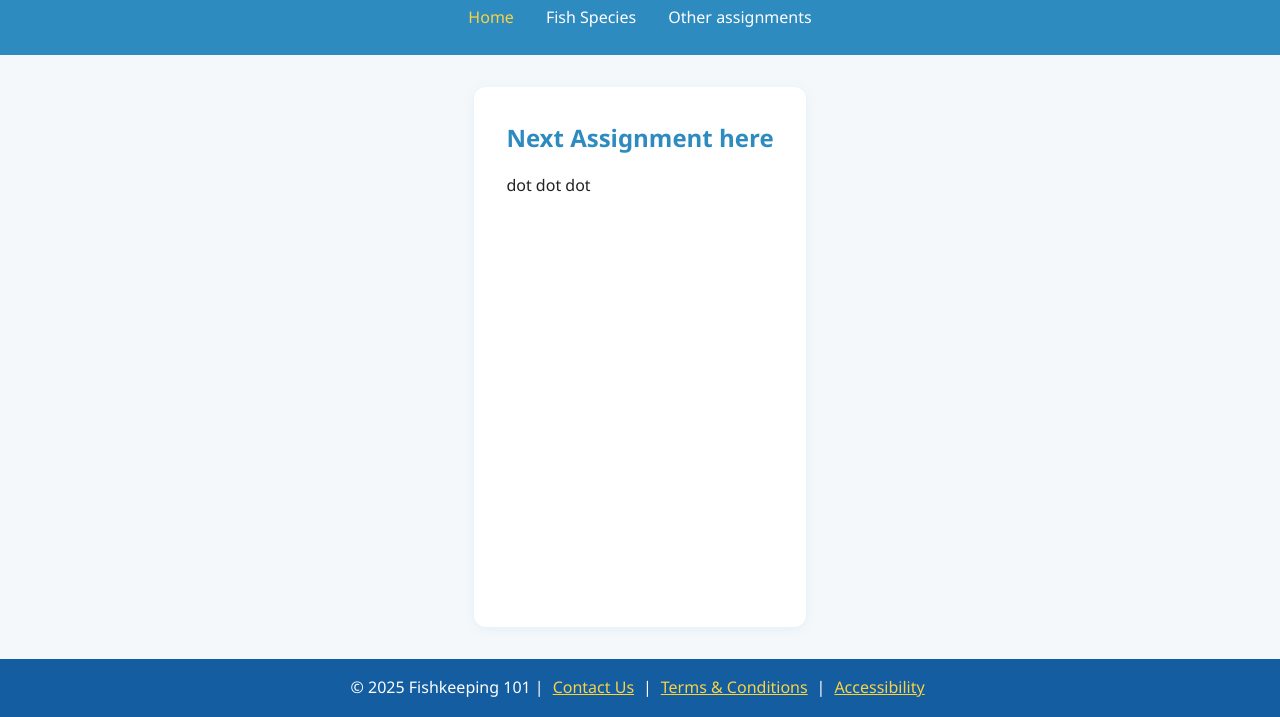
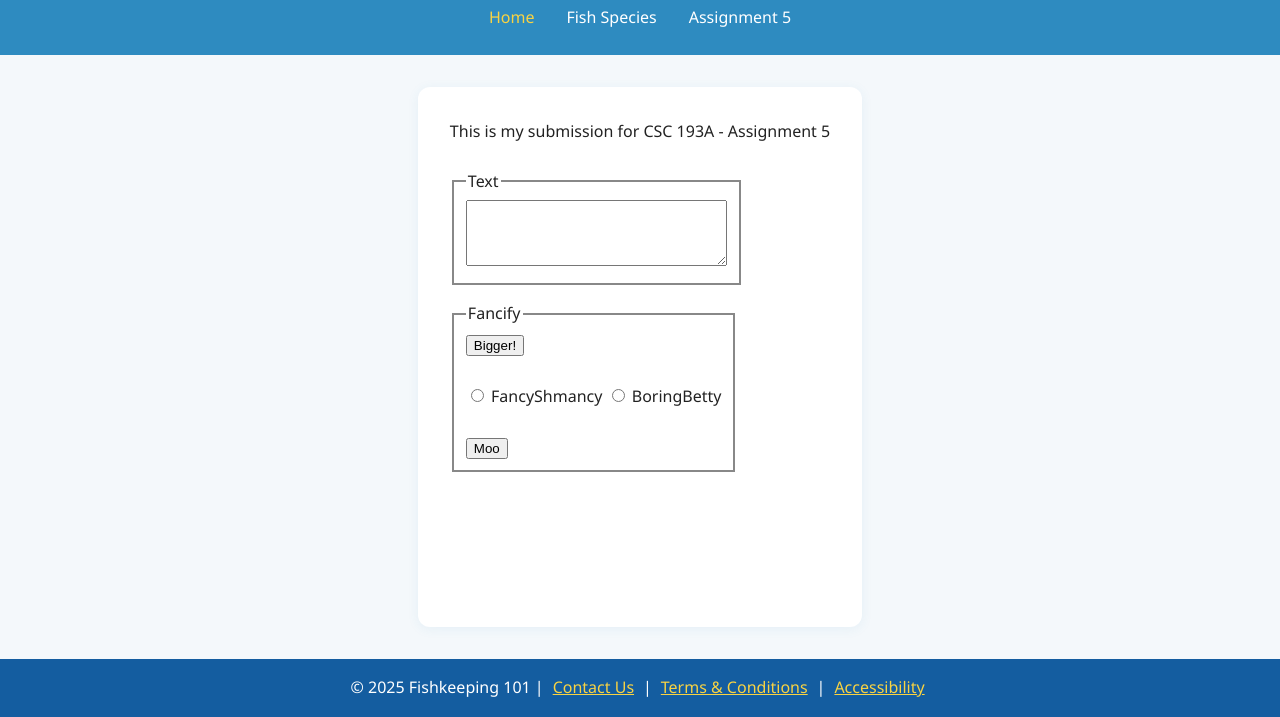
Before and after one commit to JSDWRLD/JSDWRLD.github.io, a plain HTML site: page a5.html in a window 1280 px wide. Shown: the part 83-800 px from the top of the page. Drawn offline with Linux system fonts and the light colour scheme.

Commit message:
assignment 5 update

```diff
--- a/a5.html
+++ b/a5.html
@@ -15,13 +15,29 @@
             <ul>
                 <li><a href="index.html" aria-current="page">Home</a></li>
                 <li><a href="fish-species.html">Fish Species</a></li>
-                <li><a href="a5.html">Other assignments</a></li>
+                <li><a href="a5.html">Assignment 5</a></li>
             </ul>
         </nav>
     </header>
     <main>
-        <h2>Next Assignment here</h2>
-        <p>dot dot dot</p>
+        <p>This is my submission for CSC 193A - Assignment 5</p>
+        <form>
+            <fieldset style="width:fit-content; border:2px solid #888; margin-bottom:1em;">
+                <legend>Text</legend>
+                <textarea id="userText" rows="4" cols="30"></textarea>
+            </fieldset>
+            <fieldset style="width:fit-content; border:2px solid #888;">
+                <legend>Fancify</legend>
+                <button type="button" id="biggerBtn" onclick="makeBigger()">Bigger!</button>
+                <br><br>
+                <input type="radio" id="fancyRadio" name="style" value="fancy" onchange="fancifyText()">
+                <label for="fancyRadio">FancyShmancy</label>
+                <input type="radio" id="boringRadio" name="style" value="boring" onchange="fancifyText()">
+                <label for="boringRadio">BoringBetty</label>
+                <br><br>
+                <button type="button" id="mooBtn" onclick="mooifyText()">Moo</button>
+            </fieldset>
+        </form>
     </main>
     <footer>
         <p>
@@ -30,6 +46,7 @@
             <a href="terms.html">Terms & Conditions</a> |
             <a href="accessibility.html">Accessibility</a>
         </p>
+        <script src="a5.js"></script>
     </footer>
 </body>
 
--- /dev/null
+++ b/a5.js
@@ -0,0 +1,36 @@
+function makeBigger() {
+	// area font size 24pt
+	document.getElementById("userText").style.fontSize = "24pt";
+}
+
+function fancifyText() {
+	const area = document.getElementById("userText");
+	const fanc = document.getElementById("fancyRadio").checked;
+	if (fanc) {
+		alert("fancyShmancy selected!");
+		area.style.fontWeight = "bold";
+		area.style.color = "blue";
+		area.style.textDecoration = "underline";
+	} else {
+		alert("BoringBetty selected!");
+		area.style.fontWeight = "normal";
+		area.style.color = "black";
+		area.style.textDecoration = "none";
+	}
+}
+
+function mooifyText() {
+	const area = document.getElementById("userText");
+	let text = area.value.toUpperCase();
+	text = text.split(" ").join("_");
+	// adding moooo
+	let sentences = text.split(".");
+	for (let i = 0; i < sentences.length; i++) {
+		let words = sentences[i].trim().split(" ");
+		if (words.length > 0 && words[0] !== "") {
+			words[words.length - 1] = words[words.length - 1] + "-Moo";
+			sentences[i] = words.join(" ");
+		}
+	}
+	area.value = sentences.join(".");
+}
```
Also changed, not shown: fish-species.html (+1 -1 lines), index.html (+1 -1 lines).
